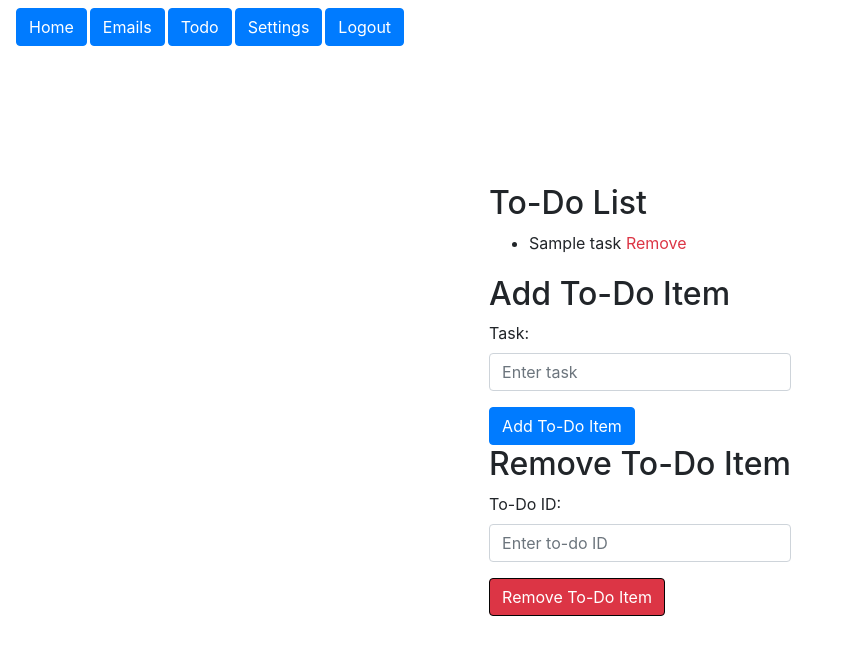
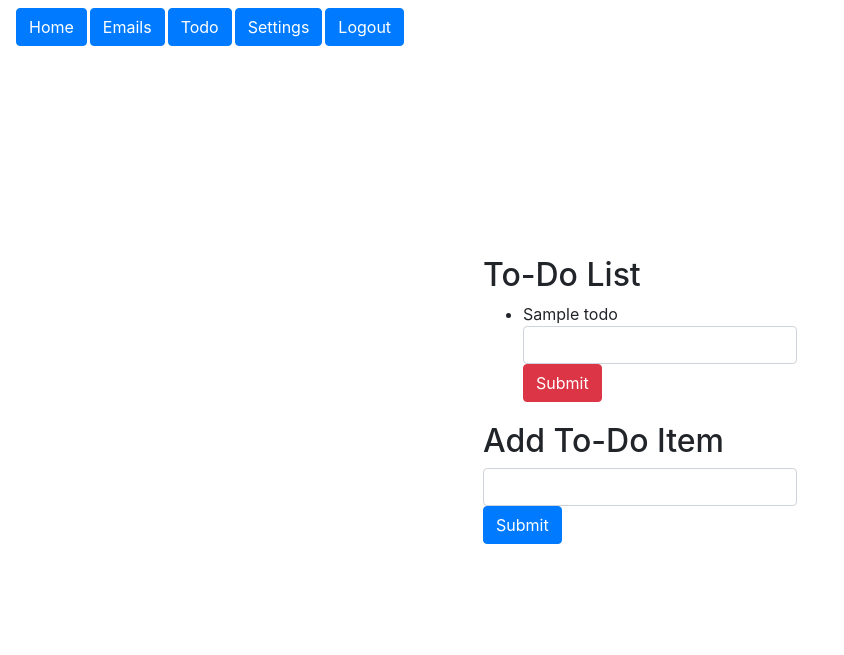
Before and after one commit to Coreyboy1820/CMPE131-Project, a Flask app: template app/templates/addRemove.html in a window 1280 px wide. Shown: the top 655 px of the page, without its empty margins (0-844 px from the left). Run offline with Flask 3, Linux system fonts and the light colour scheme; the template is opened without the code that fills it: most values are stand-ins (such as "Sample title", 1, 10 or a date in 2020); form fields are guessed from the names that the template uses; parts of the project's set-up code (start-up, migrations or seed data) failed here and were passed over; some libraries are stand-ins or nearby versions.

Commit message:
some changes to add the remove button

```diff
--- a/app/templates/addRemove.html
+++ b/app/templates/addRemove.html
@@ -30,25 +30,21 @@
   <div class="container">
     <h2>To-Do List</h2>
     <ul id="todo-list">
-      {% for todo in todos %}
-        <li>{{ todo.task }} <a href="/removeTodoItem/{{ todo.id }}" class="text-danger">Remove</a></li>
+      {% for todo in todo_items %}
+        <li>{{ todo.todo }}
+          <form action="{{ url_for('index') }}" method="POST">
+            {{ remove_form.hidden_tag() }}
+            {{ remove_form.todo_id(class="form-control") }}
+            {{ remove_form.submit(class="btn btn-danger") }}
+          </form>
+        </li>
       {% endfor %}
     </ul>
     <h2>Add To-Do Item</h2>
-    <form action="/addToDoItem" method="POST">
-      <div class="form-group">
-        <label for="task">Task:</label>
-        <input type="text" class="form-control" id="task" placeholder="Enter task" name="task" required>
-      </div>
-      <button type="submit" class="btn btn-primary">Add To-Do Item</button>
-    </form>
-    <h2>Remove To-Do Item</h2>
-    <form action="/removeTodoItem" method="POST">
-      <div class="form-group">
-        <label for="todo_id">To-Do ID:</label>
-        <input type="number" class="form-control" id="todo_id" placeholder="Enter to-do ID" name="todo_id" required>
-      </div>
-      <button id="remove-todo-button" type="submit" class="btn btn-primary">Remove To-Do Item</button>
+    <form action="{{ url_for('index') }}" method="POST">
+      {{ add_form.hidden_tag() }}
+      {{ add_form.todo(class="form-control") }}
+      {{ add_form.submit(class="btn btn-primary") }}
     </form>
   </div>
 
```
